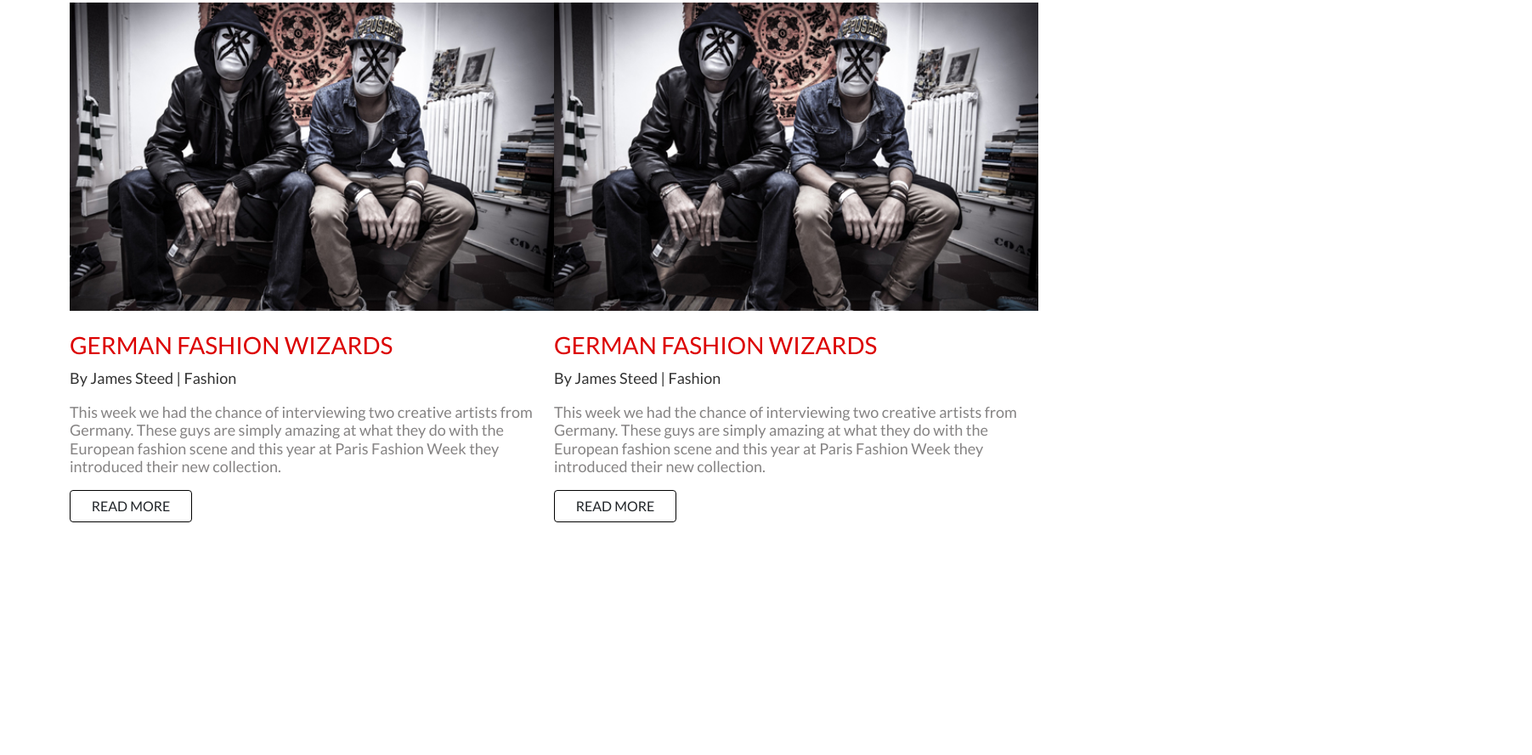
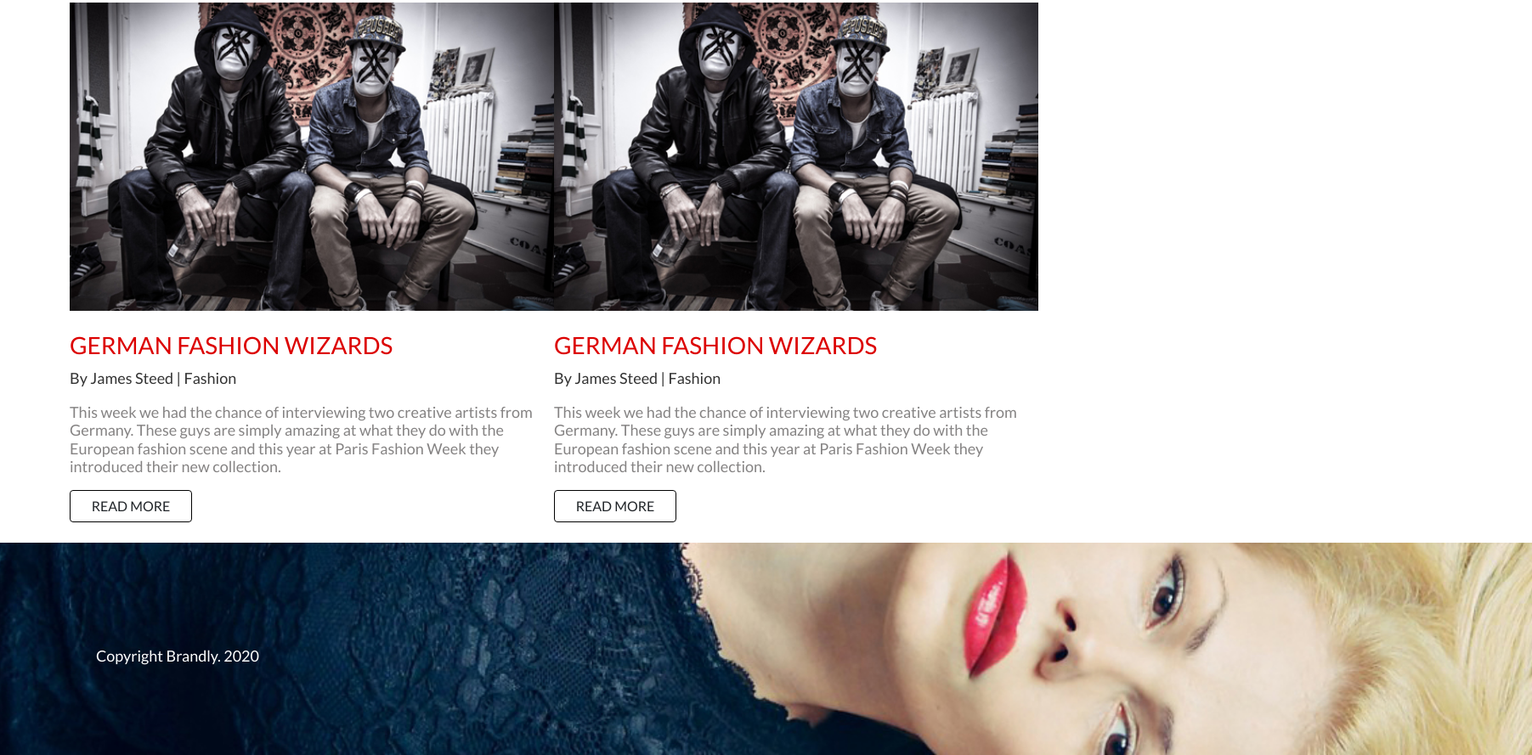
Before and after one commit to Baktygul-kk/brandly, a plain HTML site: page index.html in a window 1280 px wide. Shown: the part 1511-2400 px from the top of the page at 85% size, 1803 px wide, since content can reach past the window. Before the commit the page ends 2126 px from the top, so only its background shows below. Drawn offline with nearby package versions, Linux system fonts and the light colour scheme.

Commit message:
feat: add footer

```diff
--- a/index.html
+++ b/index.html
@@ -127,13 +127,15 @@
         </div>
       </div>
     </section>
+  </main>
 
-
-
-
-
-
-  </main>
+  <footer>
+    <div class="container">
+      <div class="footer__img">
+        <p class="footer__text">Copyright Brandly. 2020</p>
+      </div>
+    </div>
+  </footer>
 
 
 
--- /dev/null
+++ b/scss/_footer.scss
@@ -0,0 +1,22 @@
+@import "vars";
+
+.footer {
+    margin-top: 50px;
+    &__img {
+    background-image: url("../img/footer-img.jpg");
+    background-repeat: no-repeat;
+    background-size: cover;
+    background-position: center;
+    position: absolute;
+    width: 1920px;
+    height: 250px;
+    left: -117px;
+    top: 2150px;
+
+    }
+
+    &__text {
+    color: white;
+    padding: 120px 0 60px 230px;
+    }
+}
--- a/scss/style.scss
+++ b/scss/style.scss
@@ -6,3 +6,4 @@
 @import "cat";
 @import "section-title";
 @import "blog";
+@import "footer";
```
Also changed, not shown: css/style.min.css, img/footer-img.jpg (added).
